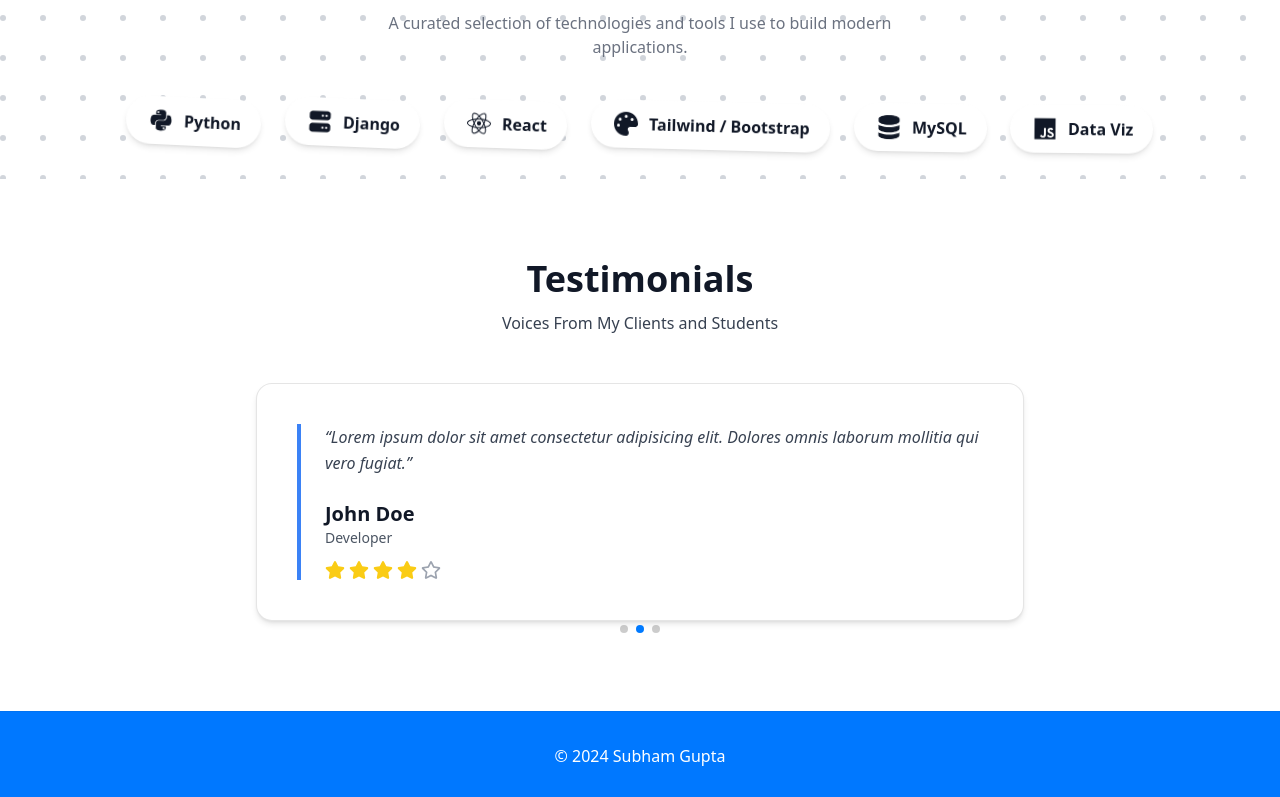
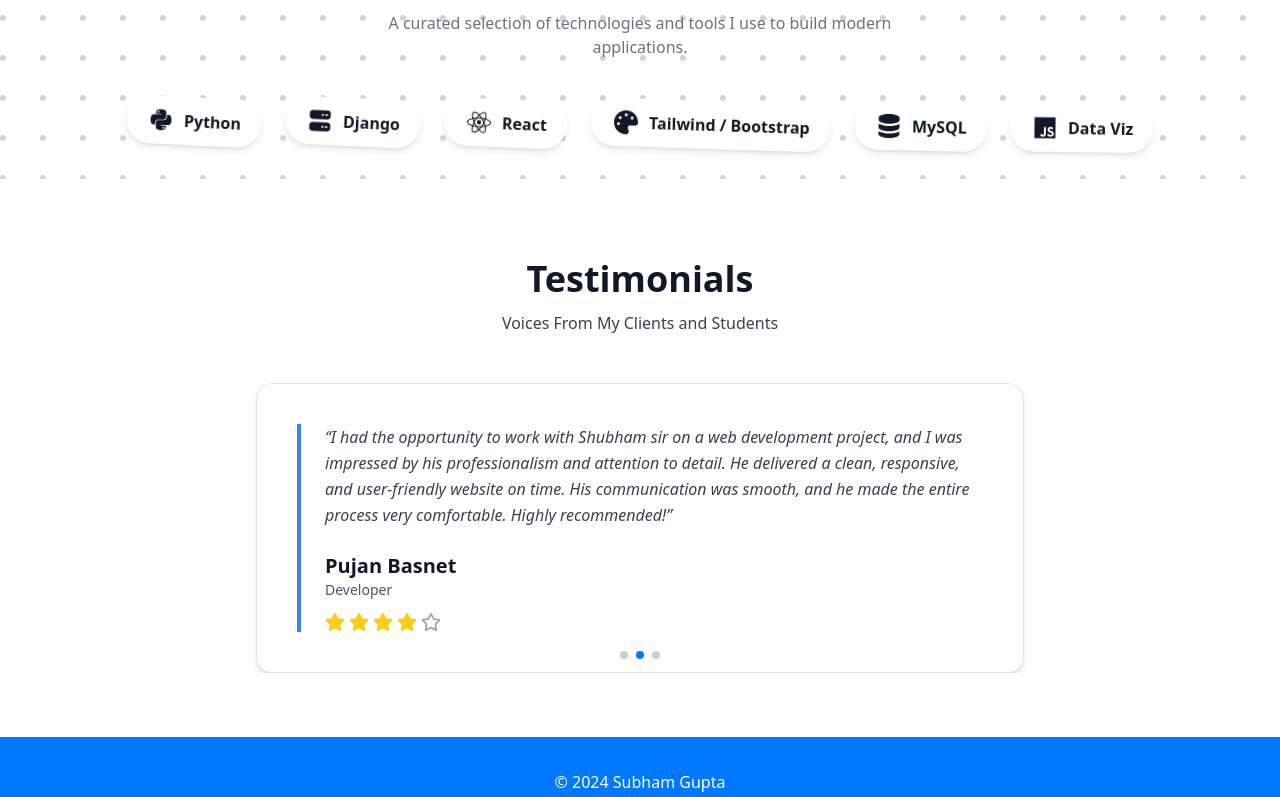
Before and after one commit to Shubhamg111/My_PortFolio, a React (Vite) app: page /about in a window 1280 px wide. Shown: the part 634-1431 px from the top of the page. Built offline with nearby package versions, Linux system fonts and the light colour scheme.

Commit message:
Portfolio

```diff
--- a/src/data/testimonials.json
+++ b/src/data/testimonials.json
@@ -1,20 +1,20 @@
 [
   {
-    "name": "Sara Wilsson",
-    "role": "Designer",
-    "text": "Export tempor illum tamen malis malis eram quae irure esse labore quem cillum quid cillum eram malis quorum velit fore eram velit sunt aliqua noster fugiat irure amet legam anim culpa.",
+    "name": "Bibek Rai",
+    "role": "Student",
+    "text": "Shubham sir is an excellent Python instructor. His teaching style is clear, practical, and easy to follow, even for beginners. He focuses on real-world examples rather than just theory, which helped me understand how to apply Python in actual projects. I’m really thankful for his guidance and support.",
     "rating": 4.5
   },
   {
-    "name": "John Doe",
+    "name": "Pujan Basnet",
     "role": "Developer",
-    "text": "Lorem ipsum dolor sit amet consectetur adipisicing elit. Dolores omnis laborum mollitia qui vero fugiat.",
+    "text": "I had the opportunity to work with Shubham sir on a web development project, and I was impressed by his professionalism and attention to detail. He delivered a clean, responsive, and user-friendly website on time. His communication was smooth, and he made the entire process very comfortable. Highly recommended!",
     "rating": 4
   },
   {
-    "name": "Priya Khanna",
-    "role": "Product Manager",
-    "text": "Eiusmod tempor incididunt ut labore et dolore magna aliqua. Ut enim ad minim veniam.",
+    "name": "Saroj Bajagain",
+    "role": "Developer",
+    "text": "Learning Python course with Shubham sir completely changed how I approach programming. He explains complex concepts in a simple way and ensures that every student truly understands. His mentorship helped me build confidence and start creating my own web applications. A great mentor and a skilled developer.",
     "rating": 5
   }
 ]
```
Also changed, not shown: src/components/Testimonials.tsx (+0 -8 lines).
